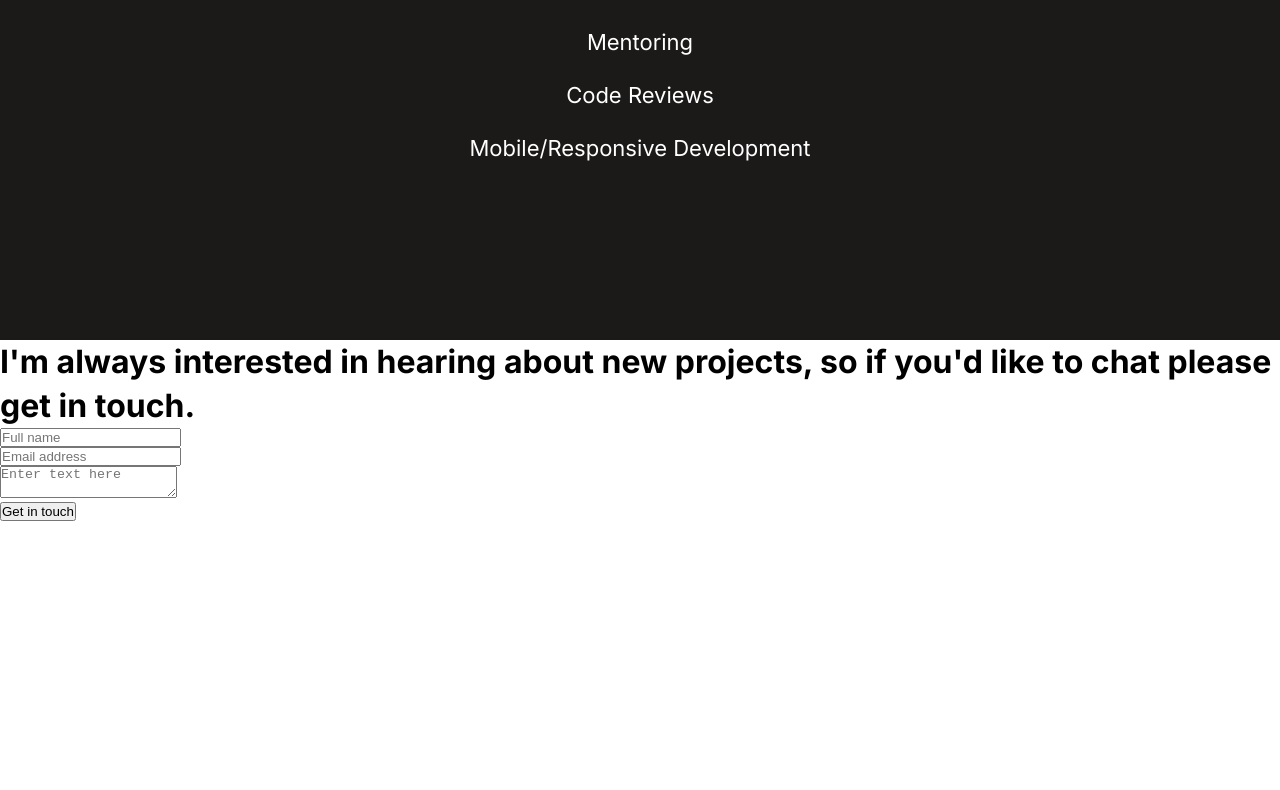
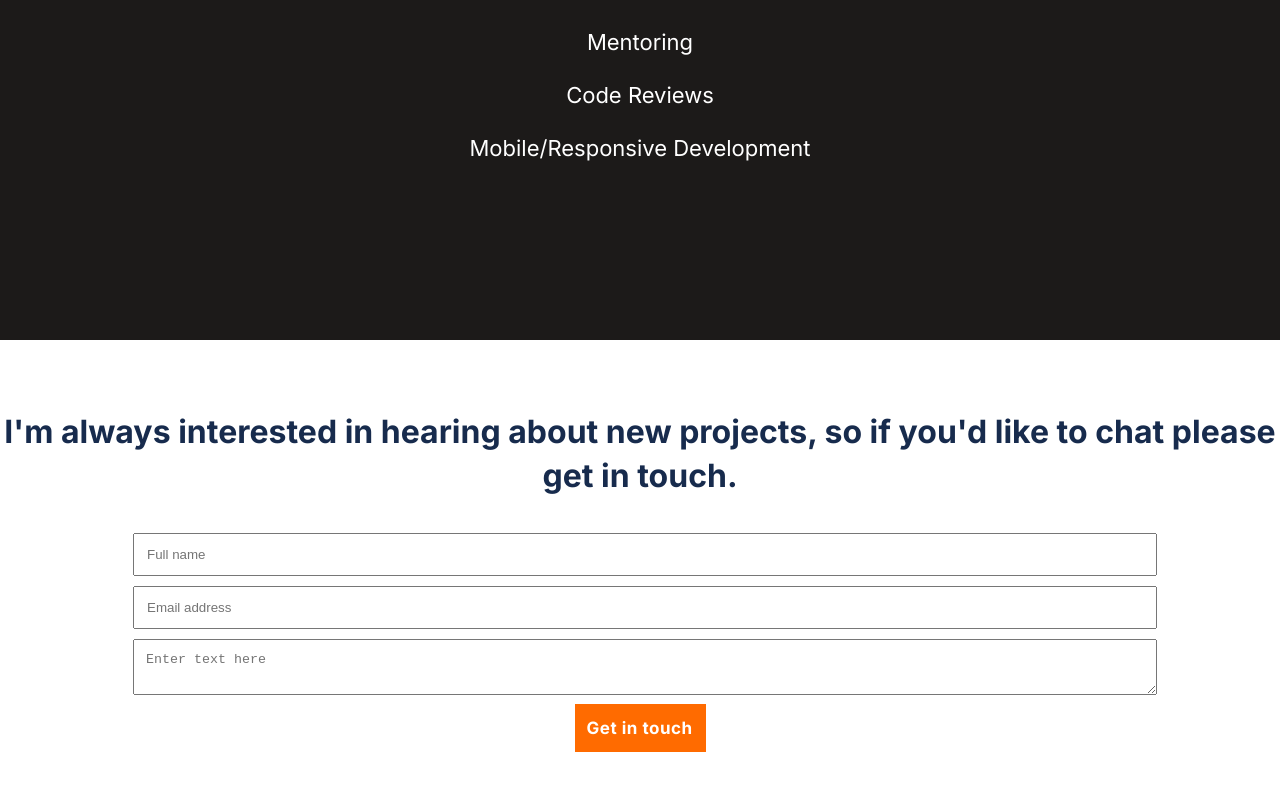
Before and after one commit to abdulhamiid/contact-form-review, a plain HTML site: page index.html in a window 1280 px wide. Shown: the part 6367-7157 px from the top of the page. Before the commit the page ends 6888 px from the top, so only its background shows below. Drawn offline with Linux system fonts and the light colour scheme.

Commit message:
Add styling to the contact form to match design

```diff
--- a/css/main.css
+++ b/css/main.css
@@ -43,7 +43,9 @@ header {
   color: white;
 }
 
-main {
+main,
+.footer,
+.form {
   display: flex;
   flex-direction: column;
 }
@@ -325,3 +327,44 @@ li {
 .skills {
   list-style: inside url("../media/svg/circle.svg");
 }
+
+.footer {
+  margin: 70px auto;
+  text-align: center;
+  color: #172B4D;
+}
+
+.form {
+  margin: 30px auto;
+  width: 80%;
+  align-items: center;
+}
+
+.form button {
+  background: #FF6B00;
+  border: none;
+  color: #fff;
+  padding: 12px;
+  font-family: 'Inter';
+  Width: 131px;
+  Height: 48px;
+  font-style: normal;
+  font-weight: 700;
+  font-size: 17px;
+  line-height: 24px;
+  display: flex;
+  align-items: center;
+  text-align: center;
+  letter-spacing: 0.03em;
+}
+
+.form > div {
+  width: 100%;
+}
+
+.form input,
+.form textarea {
+  padding: 12px;
+  width: 100%;
+  margin: 5px;
+}
```
